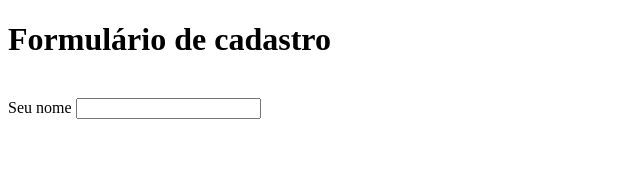
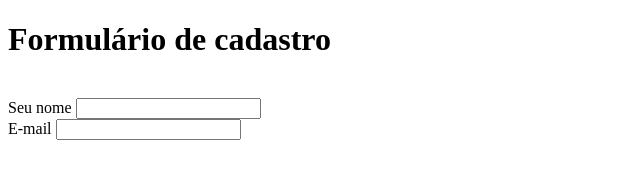
Before and after one commit to vitorhrl/curso-ebac-front-end, a plain HTML site: page index.html in a window 1280 px wide. Shown: the whole page, without its empty margins (0-640 px from the left). Drawn offline with Linux system fonts and the light colour scheme.

Commit message:
colocando o campo de email

```diff
--- a/index.html
+++ b/index.html
@@ -11,6 +11,10 @@
     <br>
     <label>Seu nome</label>
     <input type="text">
+    <br>
+    <label>E-mail</label>
+    <input type="email">
+    <br>
 
 </body>
 </html>
```
